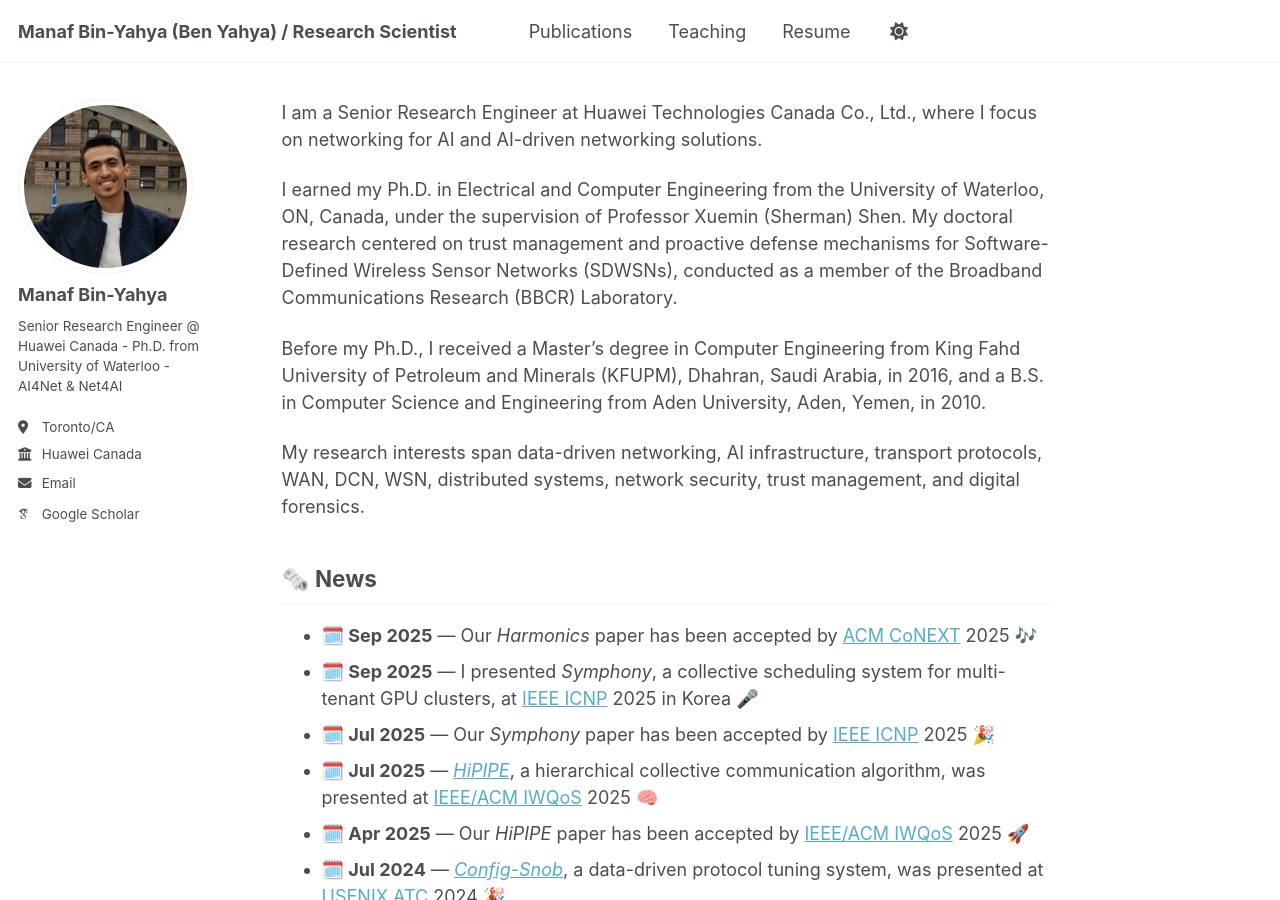
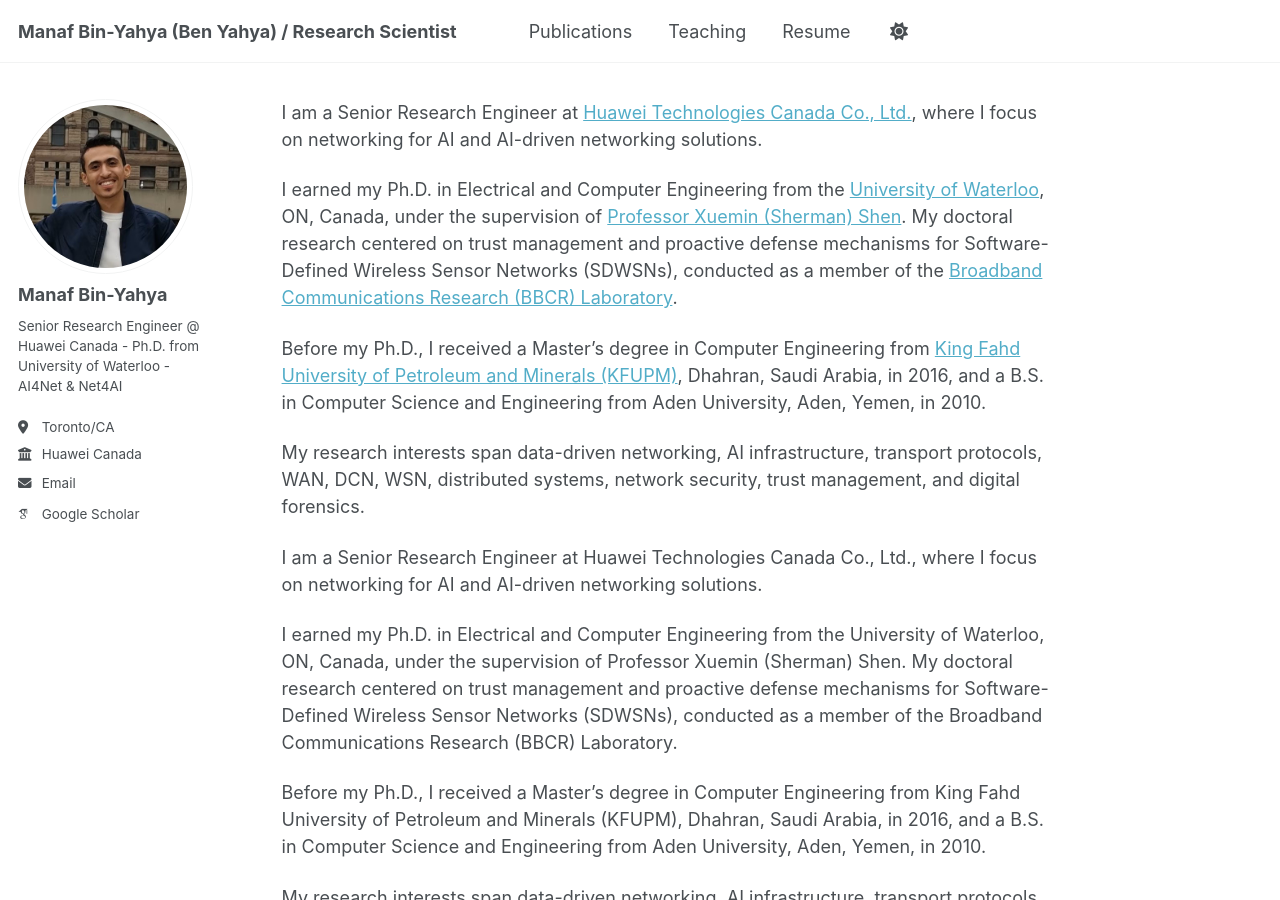
Before and after one commit to ManafBinYahya/ManafBinYahya.github.io, a Jekyll site: the page built from _pages/about.md, in a window 1280 px wide and 900 px high. Built offline with Jekyll 4.4.1, drawn with Linux system fonts in a browser that asks for light colours; some web fonts are replaced.

Commit message:
update about

```diff
--- a/_pages/about.md
+++ b/_pages/about.md
@@ -6,6 +6,15 @@ redirect_from:
   - /about/
   - /about.html
 ---
+
+I am a Senior Research Engineer at [Huawei Technologies Canada Co., Ltd.](https://www.huawei.com/ca/), where I focus on networking for AI and AI-driven networking solutions.
+
+I earned my Ph.D. in Electrical and Computer Engineering from the [University of Waterloo](https://uwaterloo.ca/), ON, Canada, under the supervision of [Professor Xuemin (Sherman) Shen](https://uwaterloo.ca/scholar/sshen). My doctoral research centered on trust management and proactive defense mechanisms for Software-Defined Wireless Sensor Networks (SDWSNs), conducted as a member of the [Broadband Communications Research (BBCR) Laboratory](https://uwaterloo.ca/broadband-communications-research-lab/).
+
+Before my Ph.D., I received a Master’s degree in Computer Engineering from [King Fahd University of Petroleum and Minerals (KFUPM)](https://www.kfupm.edu.sa/), Dhahran, Saudi Arabia, in 2016, and a B.S. in Computer Science and Engineering from Aden University, Aden, Yemen, in 2010.
+
+My research interests span data-driven networking, AI infrastructure, transport protocols, WAN, DCN, WSN, distributed systems, network security, trust management, and digital forensics.
+
 
 I am a Senior Research Engineer at Huawei Technologies Canada Co., Ltd., where I focus on networking for AI and AI-driven networking solutions.
 
```
